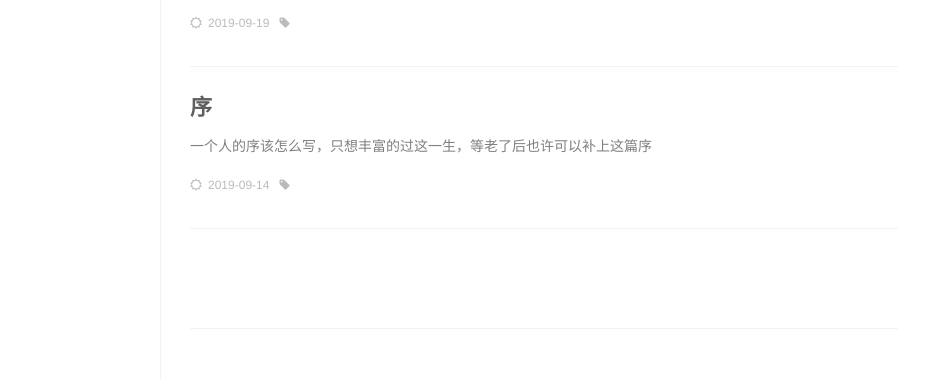
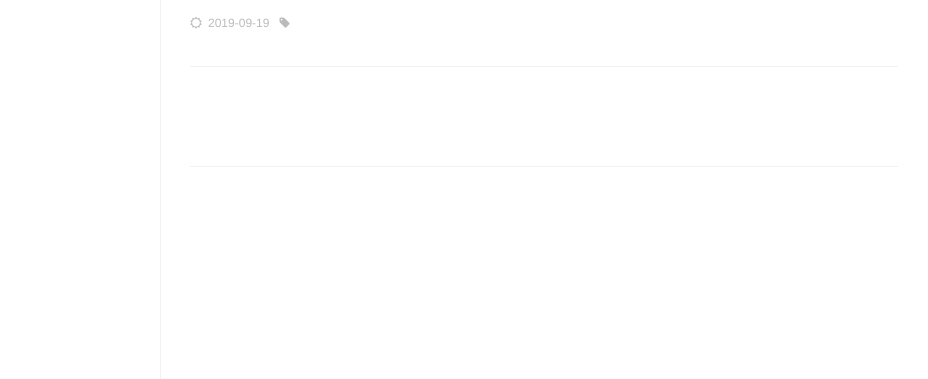
Before and after one commit to DanielYP/blog, a plain HTML site: page index.html in a window 1280 px wide. Shown: the part 209-588 px from the top of the page, 352-1280 px from the left. Drawn offline with Linux system fonts and the light colour scheme.

Commit message:
Site updated: 2019-09-19 17:09:33

```diff
--- a/index.html
+++ b/index.html
@@ -4,5 +4,4 @@
 androidQ重新设计后SDcard后，在程序员的眼中的视图改为filtered view，视图如下
 
 
-可以从filtered view看出，在android q之后，将SDCard区域划分...</p></div><div class="post-footer"><div class="meta"><div class="info"><i class="fa fa-sun-o"></i><span class="date">2019-09-19</span><i class="fa fa-tag"></i></div></div></div></div><div class="post animated fadeInDown"><div class="post-title"><h3><a href="/blog/2019/09/14/序/">序</a></h3></div><div class="post-content"><p>一个人的序该怎么写，只想丰富的过这一生，等老了后也许可以补上这篇序
-</p></div><div class="post-footer"><div class="meta"><div class="info"><i class="fa fa-sun-o"></i><span class="date">2019-09-14</span><i class="fa fa-tag"></i></div></div></div></div><div class="pagination"><ul class="clearfix"></ul></div></div></div></div><script src="/blog/js/jquery.js"></script><script src="/blog/js/jquery-migrate-1.2.1.min.js"></script><script src="/blog/js/jquery.appear.js"></script></body></html>
+可以从filtered view看出，在android q之后，将SDCard区域划分...</p></div><div class="post-footer"><div class="meta"><div class="info"><i class="fa fa-sun-o"></i><span class="date">2019-09-19</span><i class="fa fa-tag"></i></div></div></div></div><div class="pagination"><ul class="clearfix"></ul></div></div></div></div><script src="/blog/js/jquery.js"></script><script src="/blog/js/jquery-migrate-1.2.1.min.js"></script><script src="/blog/js/jquery.appear.js"></script></body></html>
```
Also changed, not shown: 2019/09/19/android-q/index.html (+1 -1 lines), archives/index.html (+1 -1 lines).
